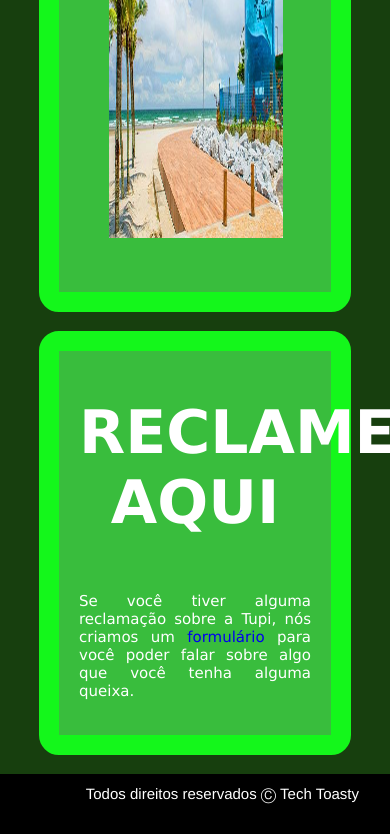
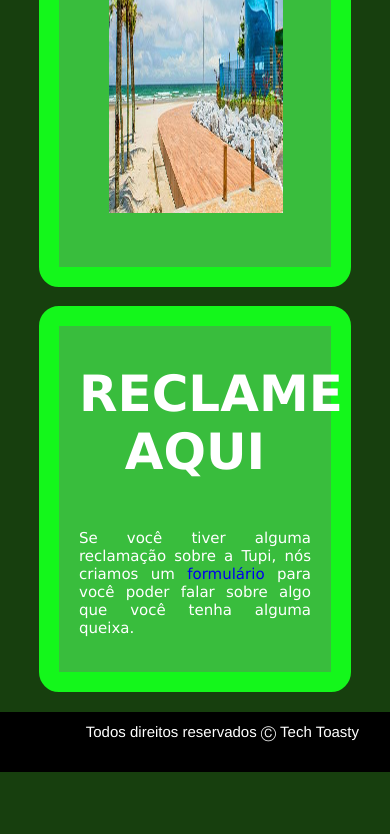
Before and after one commit to alygab/reclamacoespg.github.io, a plain HTML site: page tupi.html in a window 390 px wide. Shown: the part 993-1827 px from the top of the page. After the commit the page ends 1765 px from the top, so only its background shows below. Drawn offline with Linux system fonts and the light colour scheme.

Commit message:
Update ESTILO.css

```diff
--- a/ESTILO.css
+++ b/ESTILO.css
@@ -111,7 +111,16 @@ img{
     width: 75%;
     heigth: auto;
 }
-
+@media(max-width:456px){
+    h1{
+        position: relative;
+        top: -15px;
+        font-family: Verdana, Geneva, Tahoma, sans-serif;
+        font-size: 50px;
+        text-align: center;
+        color: white;
+    }
+}
 a{
     text-decoration: none;
 }
```
